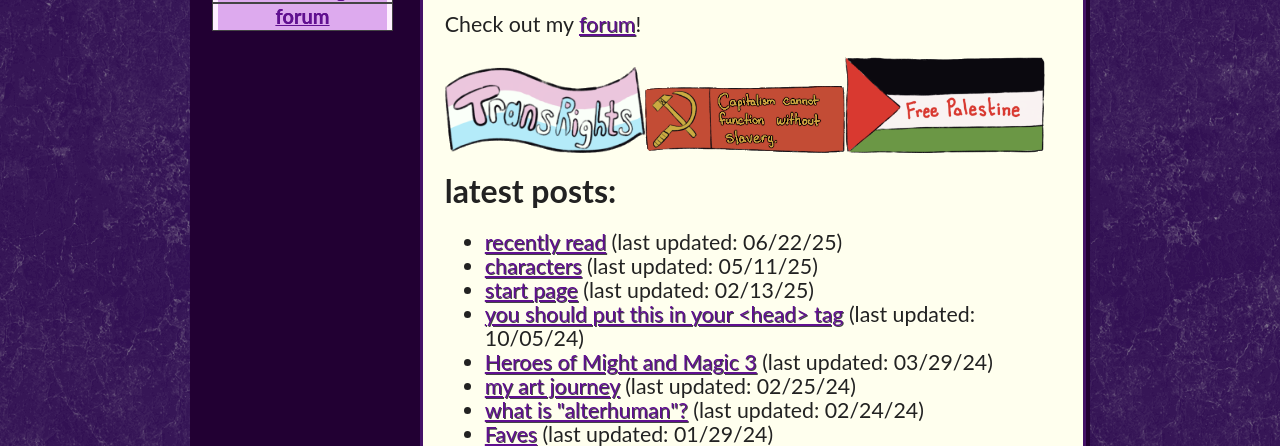
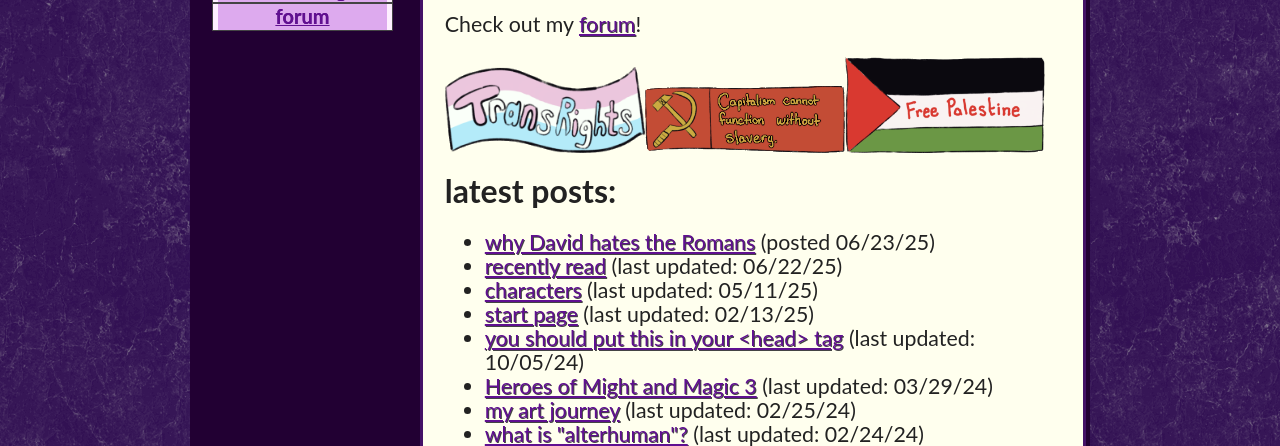
Before and after one commit to cassiterite19/cass-iter-ite.com, a PHP site: page / in a window 1280 px wide. Shown: the part 518-964 px from the top of the page. Run offline with PHP 8.4, Linux system fonts and the light colour scheme.

Commit message:
0623: added new story to index page

```diff
--- a/index.php
+++ b/index.php
@@ -22,6 +22,7 @@
                     <div>
                         <h2>latest posts:</h2>
                         <ul>
+                            <li><a href="/writing/stories/03.php">why David hates the Romans</a> (posted 06/23/25)</li>
                             <li><a href="/about/recentlyread.php">recently read</a> (last updated: 06/22/25)</li>
                             <li><a href="/writing/characters.php">characters</a> (last updated: 05/11/25)</li>
                             <li><a href="/websites/start.php">start page</a> (last updated: 02/13/25)</li>
```
